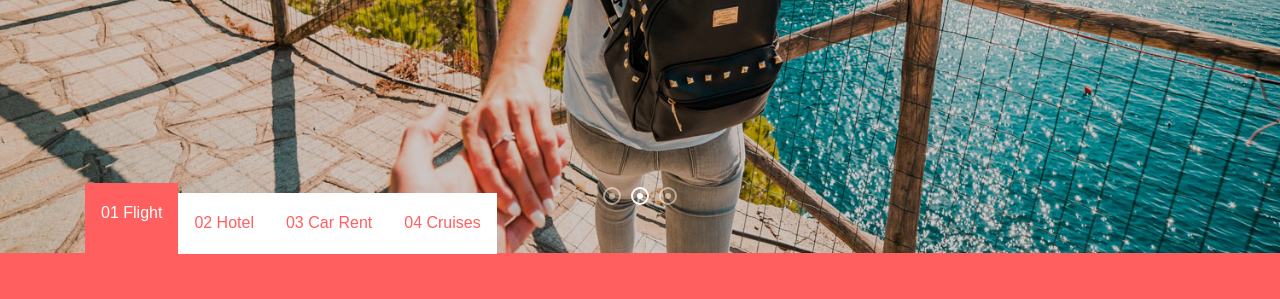
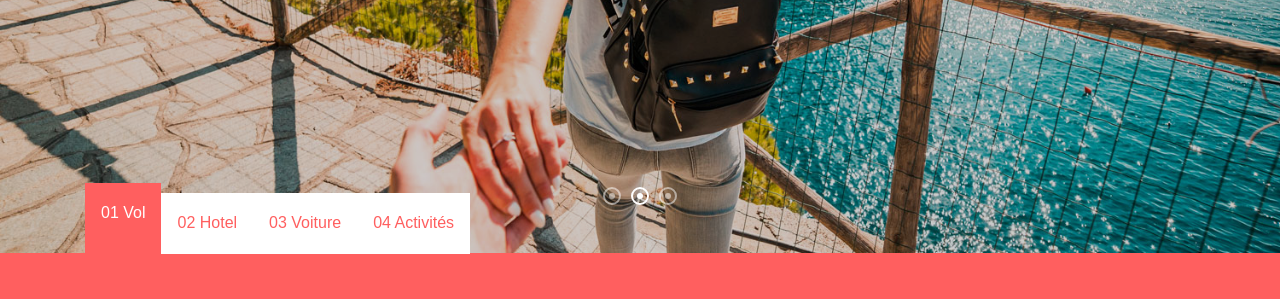
Before and after one commit to cronic371/voyage, a plain HTML site: page index.html in a window 1280 px wide. Shown: the part 447-746 px from the top of the page. Drawn offline with Linux system fonts and the light colour scheme; some packages are replaced by stand-ins of ours; no server answers; files whose address does not match are found by name; a web font is replaced by a local one.

Commit message:
Update index.html

```diff
--- a/index.html
+++ b/index.html
@@ -92,10 +92,10 @@
           <div class="col-md-12 tabulation-search">
             <div class="element-animate">
               <div class="nav nav-pills" id="v-pills-tab" role="tablist" aria-orientation="vertical">
-                <a class="nav-link p-3 active" id="v-pills-home-tab" data-toggle="pill" href="#v-pills-home" role="tab" aria-controls="v-pills-home" aria-selected="true"><span>01</span> Flight</a>
+                <a class="nav-link p-3 active" id="v-pills-home-tab" data-toggle="pill" href="#v-pills-home" role="tab" aria-controls="v-pills-home" aria-selected="true"><span>01</span> Vol</a>
                 <a class="nav-link p-3" id="v-pills-profile-tab" data-toggle="pill" href="#v-pills-profile" role="tab" aria-controls="v-pills-profile" aria-selected="false"><span>02</span> Hotel</a>
-                <a class="nav-link p-3" id="v-pills-messages-tab" data-toggle="pill" href="#v-pills-messages" role="tab" aria-controls="v-pills-messages" aria-selected="false"><span>03</span> Car Rent</a>
-                <a class="nav-link p-3" id="v-pills-settings-tab" data-toggle="pill" href="#v-pills-settings" role="tab" aria-controls="v-pills-settings" aria-selected="false"><span>04</span> Cruises</a>
+                <a class="nav-link p-3" id="v-pills-messages-tab" data-toggle="pill" href="#v-pills-messages" role="tab" aria-controls="v-pills-messages" aria-selected="false"><span>03</span> Voiture</a>
+                <a class="nav-link p-3" id="v-pills-settings-tab" data-toggle="pill" href="#v-pills-settings" role="tab" aria-controls="v-pills-settings" aria-selected="false"><span>04</span> Activités</a>
               </div>
             </div>
 
```
